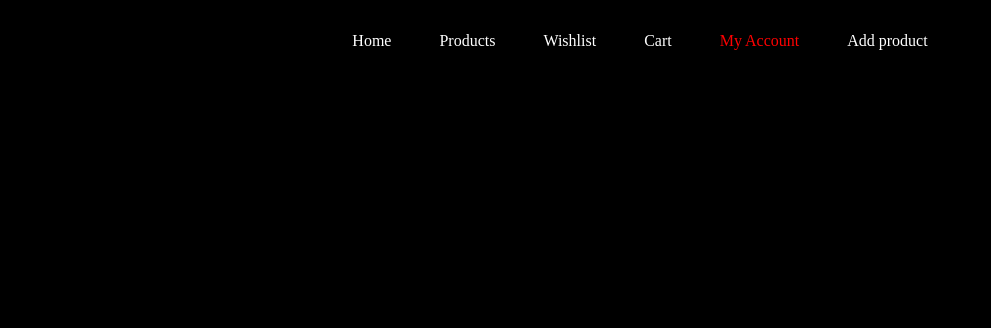
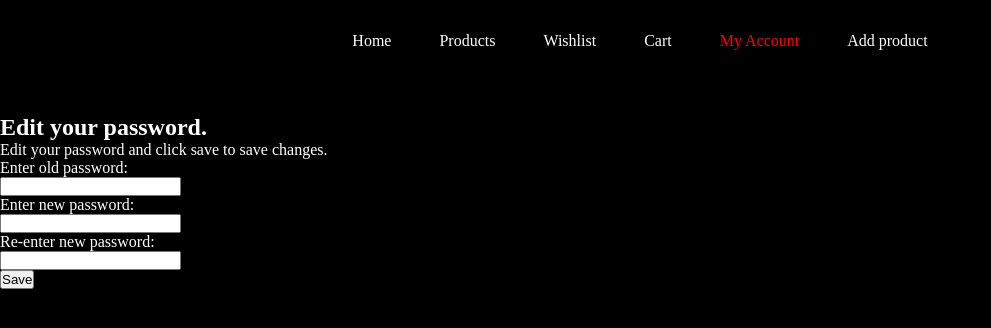
Before and after one commit to RohanGorla/E-Commerce-Template, a React (Vite) app in the folder client/: page /account/credentials/editpassword in a window 1280 px wide. Shown: the top 328 px of the page, without its empty margins (0-991 px from the left). Built offline with nearby package versions, Linux system fonts and the light colour scheme; sample sign-in values are in the browser's storage.

Commit message:
add change password feature and server routes to change password

```diff
--- a/client/src/components/Editmail.jsx
+++ b/client/src/components/Editmail.jsx
@@ -4,6 +4,7 @@ import { useNavigate } from "react-router-dom";
 import "../styles/Edit.css";
 
 function Editmail() {
+  const navigate = useNavigate()
   const userInfo = JSON.parse(localStorage.getItem("userInfo"));
   const [newMail, setNewMail] = useState(userInfo.mailId);
 
@@ -23,6 +24,7 @@ function Editmail() {
         "address",
         JSON.stringify({ ...address, usermail: newMail })
       );
+      navigate("/account/credentials");
     }
   }
 
--- a/client/src/components/Editpassword.jsx
+++ b/client/src/components/Editpassword.jsx
@@ -1,13 +1,85 @@
-import React from "react";
+import React, { useState } from "react";
 import axios from "axios";
 import { useNavigate } from "react-router-dom";
 import "../styles/Edit.css";
 
 function Editpassword() {
+  const navigate = useNavigate();
+  const userInfo = JSON.parse(localStorage.getItem("userInfo"));
+  const usermail = userInfo.mailId;
+  const token = userInfo.token;
+  const [pass, setPass] = useState("");
+  const [newpass, setNewpass] = useState("");
+  const [confirm, setConfirm] = useState("");
+
+  async function editpassword() {
+    if (newpass === confirm) {
+      let response = await axios.put("http://localhost:3000/edituserpassword", {
+        mail: usermail,
+        token: token,
+        old: pass,
+        new: newpass,
+      });
+      if (response.data.access) {
+        console.log("password changed successfully!");
+        navigate("/account/credentials");
+      } else {
+        console.log("something wrong");
+      }
+    } else {
+      console.log("New passwords donot match!");
+    }
+  }
+
   return (
     <div className="Edit_Main">
-      <div className="Edit_Notes"></div>
-      <div className="Edit_Box"></div>
+      <div className="Edit_Notes">
+        <h2>Edit your password.</h2>
+        <p>Edit your password and click save to save changes.</p>
+      </div>
+      <div className="Edit_Box">
+        <div>
+          <label>Enter old password:</label>
+        </div>
+        <div>
+          <input
+            type="text"
+            value={pass}
+            onChange={(e) => {
+              setPass(e.target.value);
+            }}
+          ></input>
+        </div>
+        <div>
+          <label>Enter new password:</label>
+        </div>
+        <div>
+          <input
+            type="text"
+            value={newpass}
+            onChange={(e) => {
+              setNewpass(e.target.value);
+            }}
+          ></input>
+        </div>
+        <div>
+          <label>Re-enter new password:</label>
+        </div>
+        <div>
+          <input
+            type="text"
+            value={confirm}
+            onChange={(e) => {
+              setConfirm(e.target.value);
+            }}
+          ></input>
+        </div>
+        <div>
+          <button className="Savechanges_Btn" onClick={editpassword}>
+            Save
+          </button>
+        </div>
+      </div>
     </div>
   );
 }
```
Also changed, not shown: 1 other file (tests, documents, lock files or other folders).
